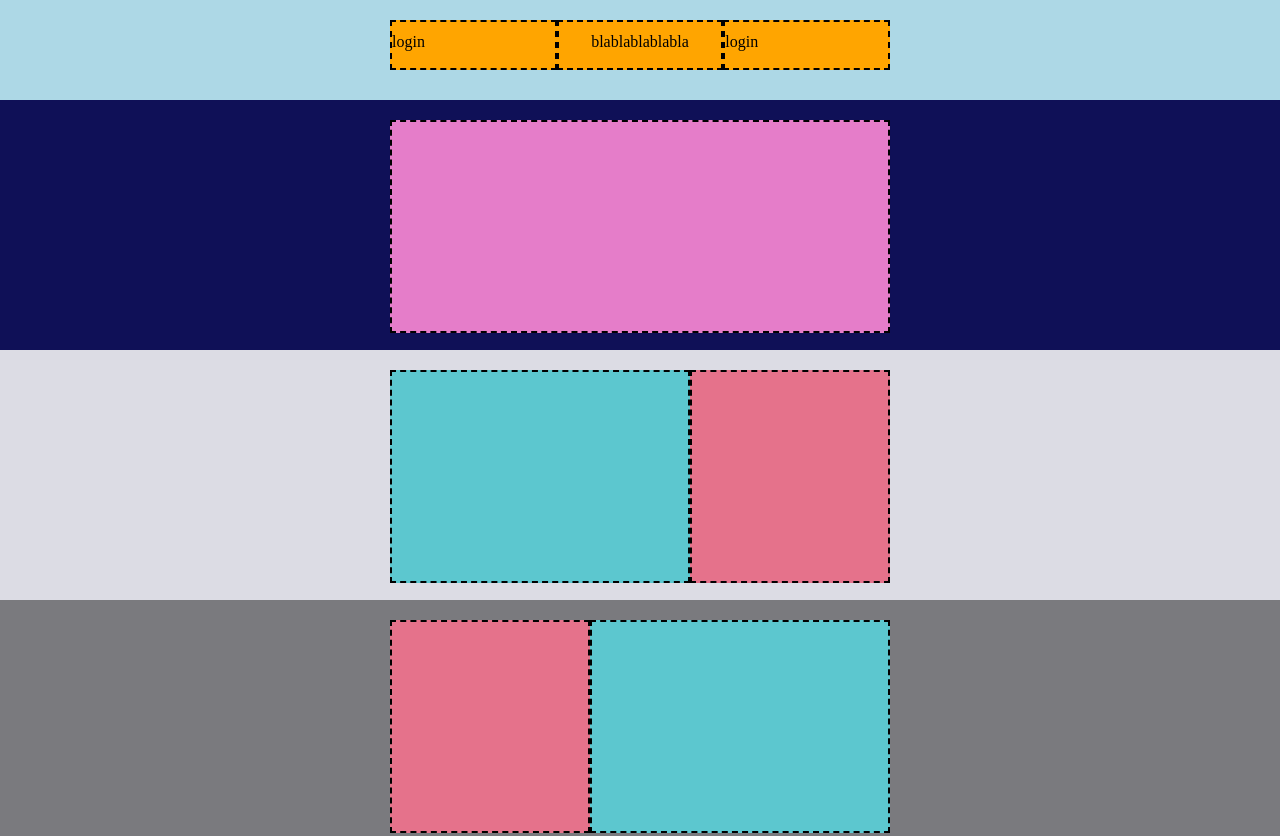
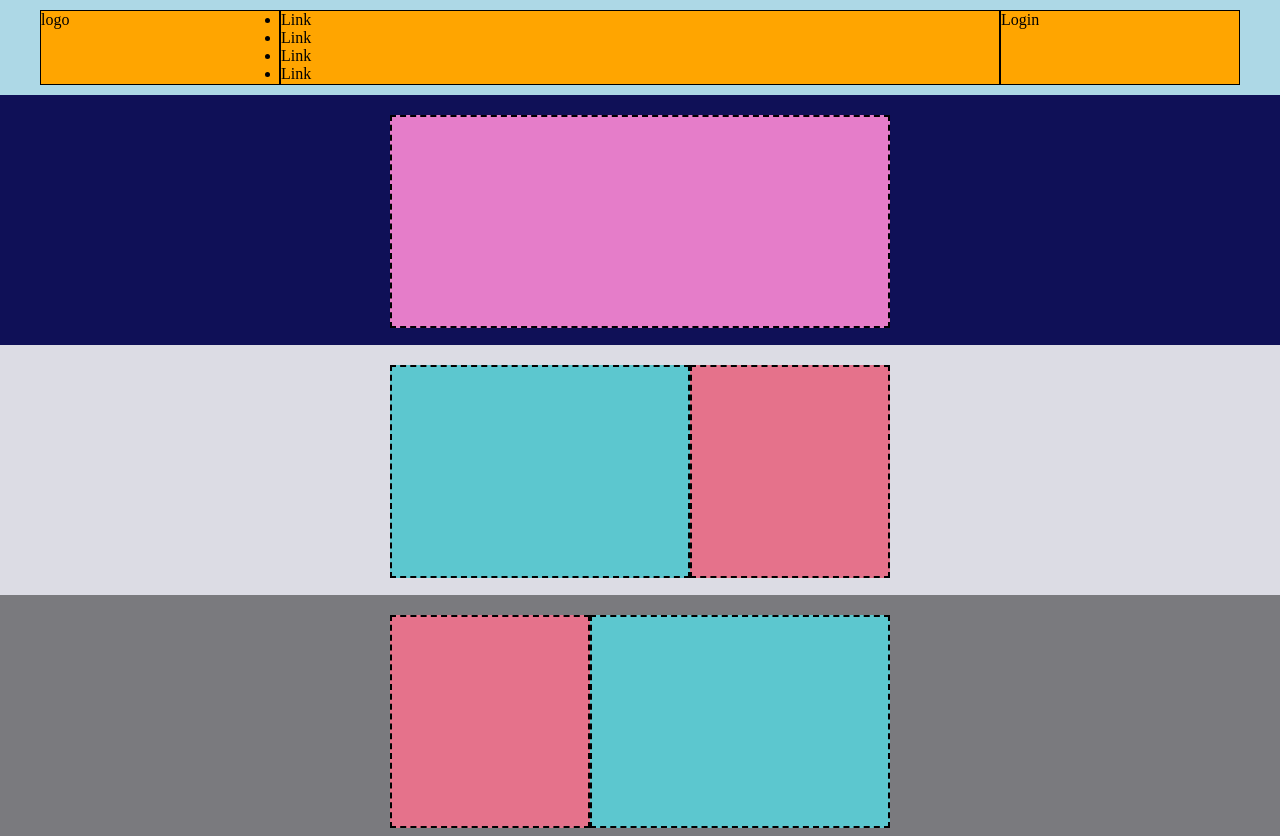
Before and after one commit to MelaniaPicone/htmlcss-struttura-discord, a plain HTML site: page index.html in a window 1280 px wide. Shown: the top 836 px of the page. Drawn offline with Linux system fonts and the light colour scheme.

Commit message:
[corr] header

```diff
--- a/assets/css/style.css
+++ b/assets/css/style.css
@@ -1,36 +1,45 @@
 * {
-  margin: 0px;
-  padding: 0px;
+  margin: 0;
+  padding: 0;
   box-sizing: border-box;
 }
 
+/* generals */
 
 header {
   background-color: lightblue;
+  padding: 10px 0px;
+
+}
+
+
+/* layout classes */
+/* max width - max 1200 */
+
+.container {
+  max-width: 1200px;
   margin: 0 auto;
-  max-width: auto;
-  height: 100px;
   display: flex;
 }
 
-.container {
-  width: 500px;
-  height: 50%;
-  margin: 0 auto;
-  display: flex;
-  margin-top: 20px;
+.col-20 {
+  width: 20%;
+  height: 75px;
 }
 
-.container span, p {
-width: 400px;
-height: 50px;
-border: 2px dashed black;
-background-color: orange;
-line-height: 40px;
+.col-60 {
+  width: 60%;
+  height: 75px;
 }
 
-.container span {
-  text-align: center;
+/* utility classes */
+
+.bg-orange {
+  background-color: orange;
+}
+
+.border-black {
+  border: 1px solid black;
 }
 
 
--- a/index.html
+++ b/index.html
@@ -13,11 +13,19 @@
   <header>
     <div class="container">
 
-      <p>login</p>
-      <span>blablablablabla</span>
-      <p>login</p>
+      <div class="col-20 bg-orange border-black">logo</div>
+      <div class="col-60 bg-orange border-black">
+        <ul>
+          <li>Link</li>
+          <li>Link</li>
+          <li>Link</li>
+          <li>Link</li>
+        </ul>
 
+      </div>
+      <div class="col-20 bg-orange border-black">Login</div>
     </div>
+
   </header>
 
   <main>
```
Lines whose indentation alone changed are shown as unchanged.
